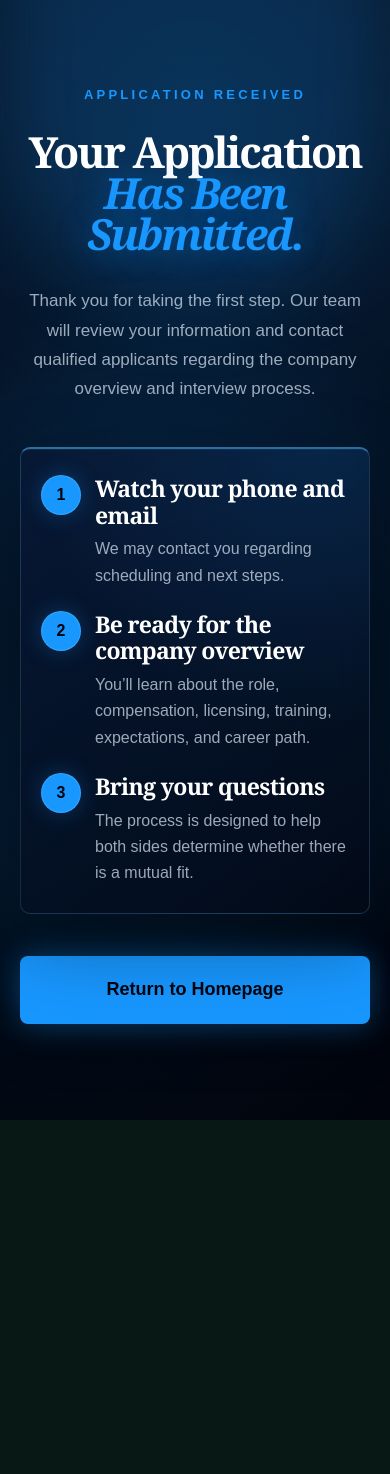
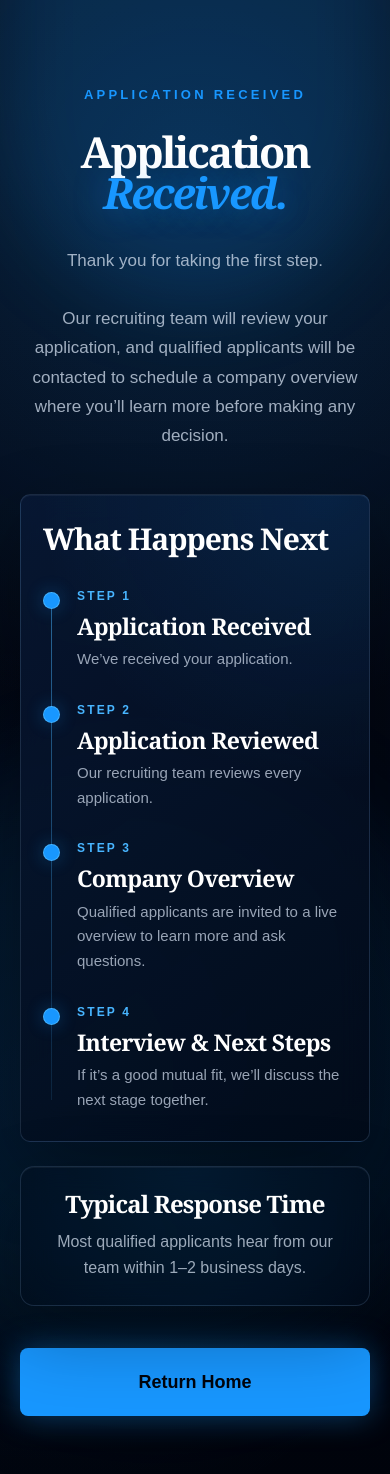
Before and after one commit to haynesjackson83-cyber/giddens-recruiting-funnel, a Next.js app: page /thank-you in a window 390 px wide. Shown: the top 1474 px of the page. Before the commit the page ends 1120 px from the top, so only its background shows below. Built offline with nearby package versions, Linux system fonts and the light colour scheme.

Commit message:
Refine application state and thank you flow

```diff
--- a/src/app/thank-you/page.tsx
+++ b/src/app/thank-you/page.tsx
@@ -2,18 +2,26 @@ import Link from "next/link";
 
 import styles from "./thank-you.module.css";
 
-const nextSteps = [
+const timelineSteps = [
   {
-    title: "Watch your phone and email",
-    copy: "We may contact you regarding scheduling and next steps.",
+    label: "Step 1",
+    title: "Application Received",
+    copy: "We’ve received your application.",
   },
   {
-    title: "Be ready for the company overview",
-    copy: "You’ll learn about the role, compensation, licensing, training, expectations, and career path.",
+    label: "Step 2",
+    title: "Application Reviewed",
+    copy: "Our recruiting team reviews every application.",
   },
   {
-    title: "Bring your questions",
-    copy: "The process is designed to help both sides determine whether there is a mutual fit.",
+    label: "Step 3",
+    title: "Company Overview",
+    copy: "Qualified applicants are invited to a live overview to learn more and ask questions.",
+  },
+  {
+    label: "Step 4",
+    title: "Interview & Next Steps",
+    copy: "If it’s a good mutual fit, we’ll discuss the next stage together.",
   },
 ];
 
@@ -25,23 +33,29 @@ export default function ThankYouPage() {
       <section className={styles.container} aria-labelledby="thank-you-heading">
         <p className={styles.eyebrow}>APPLICATION RECEIVED</p>
         <h1 id="thank-you-heading" className={styles.headline}>
-          <span>Your Application</span>
+          <span>Application</span>
           <span>
-            <em>Has Been Submitted.</em>
+            <em>Received.</em>
           </span>
         </h1>
         <p className={styles.body}>
-          Thank you for taking the first step. Our team will review your information and contact
-          qualified applicants regarding the company overview and interview process.
+          Thank you for taking the first step.
+          <br />
+          <br />
+          Our recruiting team will review your application, and qualified applicants will be
+          contacted to schedule a company overview where you&rsquo;ll learn more before making any
+          decision.
         </p>
 
-        <div className={styles.card}>
-          <ol className={styles.steps}>
-            {nextSteps.map((step) => (
+        <div className={styles.timelineCard}>
+          <h2>What Happens Next</h2>
+          <ol className={styles.timeline}>
+            {timelineSteps.map((step) => (
               <li key={step.title}>
-                <span className={styles.stepNumber} aria-hidden="true" />
+                <span className={styles.timelineDot} aria-hidden="true" />
                 <div>
-                  <h2>{step.title}</h2>
+                  <p className={styles.stepLabel}>{step.label}</p>
+                  <h3>{step.title}</h3>
                   <p>{step.copy}</p>
                 </div>
               </li>
@@ -49,8 +63,13 @@ export default function ThankYouPage() {
           </ol>
         </div>
 
+        <aside className={styles.responseCard} aria-labelledby="response-time-heading">
+          <h2 id="response-time-heading">Typical Response Time</h2>
+          <p>Most qualified applicants hear from our team within 1–2 business days.</p>
+        </aside>
+
         <Link className={styles.button} href="/">
-          Return to Homepage
+          Return Home
         </Link>
       </section>
     </main>
--- a/src/app/thank-you/thank-you.module.css
+++ b/src/app/thank-you/thank-you.module.css
@@ -89,78 +89,128 @@
 }
 
 .body {
-  max-width: 760px;
+  max-width: 650px;
   margin: 32px auto 0;
-  color: rgba(210, 222, 238, 0.74);
+  color: rgba(210, 222, 238, 0.76);
   font-family: Arial, Helvetica, sans-serif;
   font-size: 20px;
   line-height: 1.72;
 }
 
-.card {
-  margin: 62px auto 0;
-  padding: 36px;
-  border: 1px solid rgba(133, 174, 214, 0.19);
-  border-top: 2px solid rgba(72, 181, 255, 0.58);
+.timelineCard,
+.responseCard {
+  border: 1px solid rgba(133, 174, 214, 0.18);
   border-radius: 14px;
   background:
-    radial-gradient(circle at 88% 0%, rgba(24, 151, 255, 0.13), transparent 18rem),
-    linear-gradient(145deg, rgba(8, 25, 54, 0.86), rgba(2, 9, 22, 0.82));
-  box-shadow: inset 0 1px 0 rgba(255, 255, 255, 0.05), 0 30px 78px rgba(0, 0, 0, 0.35);
+    radial-gradient(circle at 88% 0%, rgba(24, 151, 255, 0.11), transparent 18rem),
+    linear-gradient(145deg, rgba(8, 25, 54, 0.82), rgba(2, 9, 22, 0.78));
+  box-shadow: inset 0 1px 0 rgba(255, 255, 255, 0.05), 0 30px 78px rgba(0, 0, 0, 0.32);
   backdrop-filter: blur(16px);
   text-align: left;
 }
 
-.steps {
-  display: grid;
-  gap: 22px;
-  margin: 0;
-  padding: 0;
-  list-style: none;
-  counter-reset: steps;
+.timelineCard {
+  margin: 62px auto 0;
+  padding: 42px;
 }
 
-.steps li {
-  display: grid;
-  grid-template-columns: 48px 1fr;
-  gap: 18px;
-  align-items: start;
-  counter-increment: steps;
-}
-
-.stepNumber {
-  display: inline-flex;
-  align-items: center;
-  justify-content: center;
-  width: 48px;
-  height: 48px;
-  border: 1px solid rgba(72, 181, 255, 0.54);
-  border-radius: 999px;
-  color: #01040c;
-  background: #1897ff;
-  box-shadow: 0 0 22px rgba(24, 151, 255, 0.28);
-  font-family: Arial, Helvetica, sans-serif;
-  font-weight: 900;
-}
-
-.stepNumber::before {
-  content: counter(steps);
-}
-
-.steps h2 {
+.timelineCard > h2,
+.responseCard h2 {
   margin: 0;
   color: #ffffff;
   font-family: Georgia, "Times New Roman", serif;
-  font-size: 27px;
-  letter-spacing: -0.03em;
+  font-size: clamp(30px, 3.2vw, 42px);
+  font-weight: 700;
+  letter-spacing: -0.035em;
+  line-height: 1.08;
+}
+
+.timeline {
+  position: relative;
+  display: grid;
+  gap: 34px;
+  margin: 38px 0 0;
+  padding: 0;
+  list-style: none;
+}
+
+.timeline::before {
+  content: "";
+  position: absolute;
+  top: 13px;
+  bottom: 13px;
+  left: 8px;
+  width: 1px;
+  background: linear-gradient(180deg, rgba(72, 181, 255, 0.5), rgba(72, 181, 255, 0.12));
+}
+
+.timeline li {
+  position: relative;
+  display: grid;
+  grid-template-columns: 18px 1fr;
+  gap: 20px;
+  align-items: start;
+}
+
+.timelineDot {
+  position: relative;
+  z-index: 1;
+  width: 17px;
+  height: 17px;
+  margin-top: 4px;
+  border: 1px solid rgba(72, 181, 255, 0.88);
+  border-radius: 999px;
+  background: #1897ff;
+  box-shadow: 0 0 18px rgba(24, 151, 255, 0.32);
+}
+
+.stepLabel {
+  margin: 0 0 8px;
+  color: #48b5ff;
+  font-family: Arial, Helvetica, sans-serif;
+  font-size: 12px;
+  font-weight: 900;
+  letter-spacing: 0.18em;
+  line-height: 1.4;
+  text-transform: uppercase;
+}
+
+.timeline h3 {
+  margin: 0;
+  color: #ffffff;
+  font-family: Georgia, "Times New Roman", serif;
+  font-size: 26px;
+  letter-spacing: -0.028em;
   line-height: 1.15;
 }
 
-.steps p {
+.timeline p:not(.stepLabel) {
   margin: 8px 0 0;
+  color: rgba(210, 222, 238, 0.72);
+  font-family: Arial, Helvetica, sans-serif;
+  font-size: 16px;
+  line-height: 1.65;
+}
+
+.responseCard {
+  max-width: 650px;
+  margin: 24px auto 0;
+  padding: 28px 32px;
+  text-align: center;
+  background:
+    radial-gradient(circle at 50% 0%, rgba(24, 151, 255, 0.09), transparent 16rem),
+    rgba(1, 8, 22, 0.54);
+}
+
+.responseCard h2 {
+  font-size: clamp(24px, 2.5vw, 32px);
+}
+
+.responseCard p {
+  margin: 12px 0 0;
   color: rgba(210, 222, 238, 0.74);
   font-family: Arial, Helvetica, sans-serif;
-  font-size: 17px;
+  font-size: 16px;
   line-height: 1.65;
 }
 
@@ -195,7 +245,9 @@
 }
 
 @media (prefers-reduced-motion: reduce) {
-  .button { transition: none; }
+  .button {
+    transition: none;
+  }
 }
 
 @media (max-width: 640px) {
@@ -212,28 +264,31 @@
     font-size: 17px;
   }
 
-  .card {
+  .timelineCard {
     margin-top: 44px;
-    padding: 26px 20px;
+    padding: 28px 22px;
     border-radius: 10px;
   }
 
-  .steps li {
-    grid-template-columns: 40px 1fr;
-    gap: 14px;
+  .timeline {
+    gap: 30px;
+    margin-top: 32px;
   }
 
-  .stepNumber {
-    width: 40px;
-    height: 40px;
+  .timeline li {
+    gap: 16px;
   }
 
-  .steps h2 {
+  .timeline h3 {
     font-size: 23px;
   }
 
-  .steps p {
-    font-size: 16px;
+  .timeline p:not(.stepLabel) {
+    font-size: 15px;
+  }
+
+  .responseCard {
+    padding: 24px 20px;
   }
 
   .button {
```
Also changed, not shown: src/components/application/Application.tsx (+59 -1 lines).
